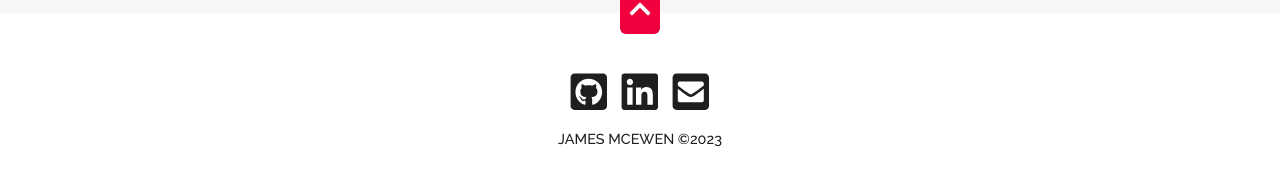
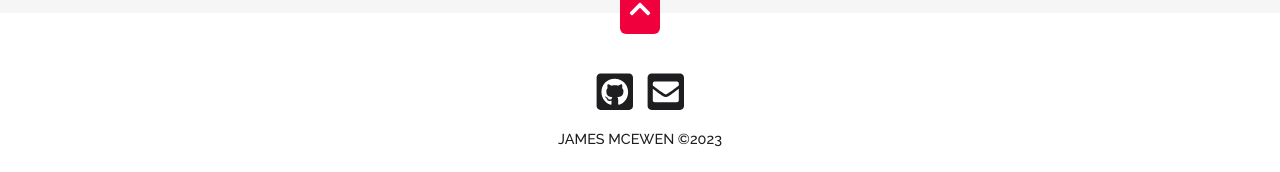
Before and after one commit to jemcewen/portfolio, a React (Create React App) app: page / in a window 1280 px wide. Shown: the part 3223-3395 px from the top of the page. Built offline with nearby package versions, Linux system fonts and the light colour scheme; the HTML template or start-up script is replaced by a standard one.

Commit message:
Remove LinkedIn

```diff
--- a/src/layout/Footer/Footer.jsx
+++ b/src/layout/Footer/Footer.jsx
@@ -20,13 +20,6 @@ const Footer = () => {
           <FaGithubSquare className={styles.icon} />
         </a>
         <a
-          href='https://www.linkedin.com/in/jemcewen/'
-          target='_blank'
-          rel='noreferrer'
-        >
-          <FaLinkedin className={styles.icon} />
-        </a>
-        <a
           href='mailto:jamesmcewen5@gmail.com'
           target='_blank'
           rel='noreferrer'
```
